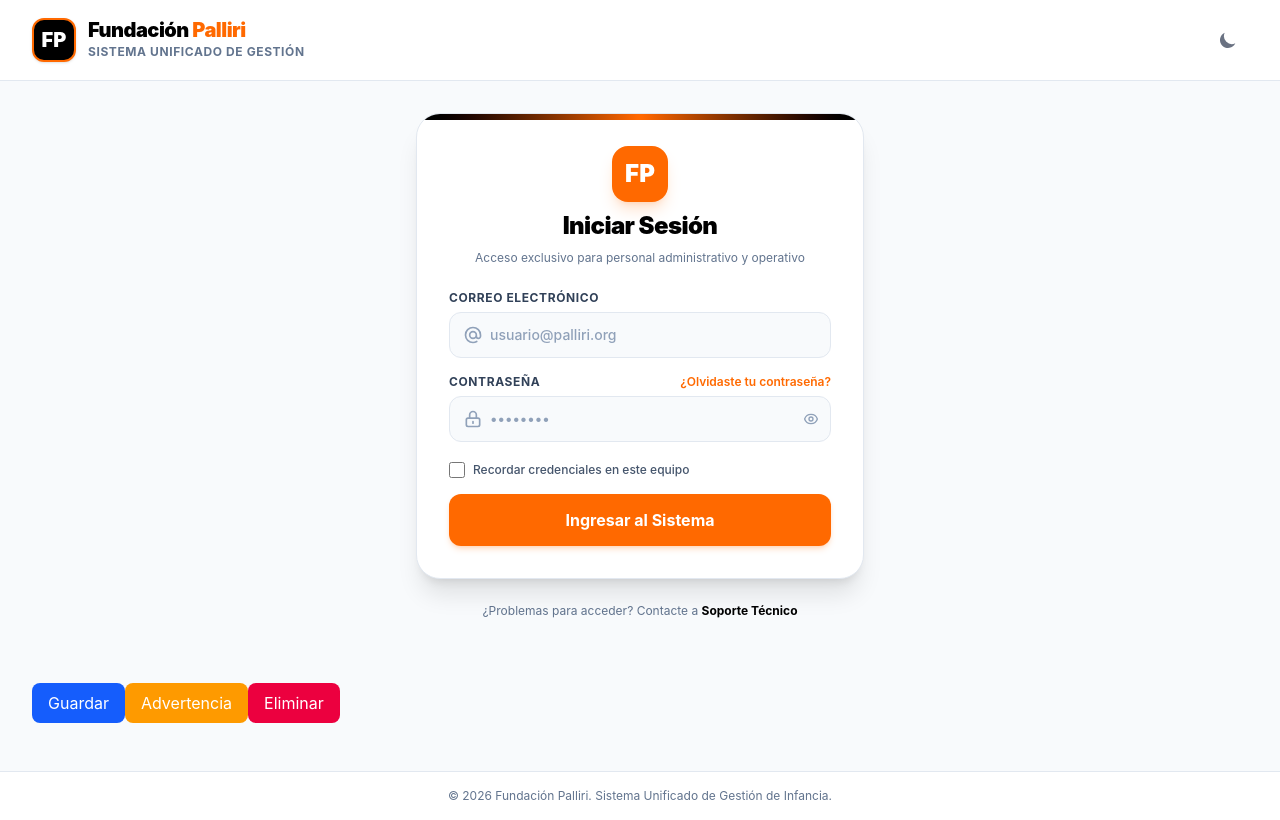
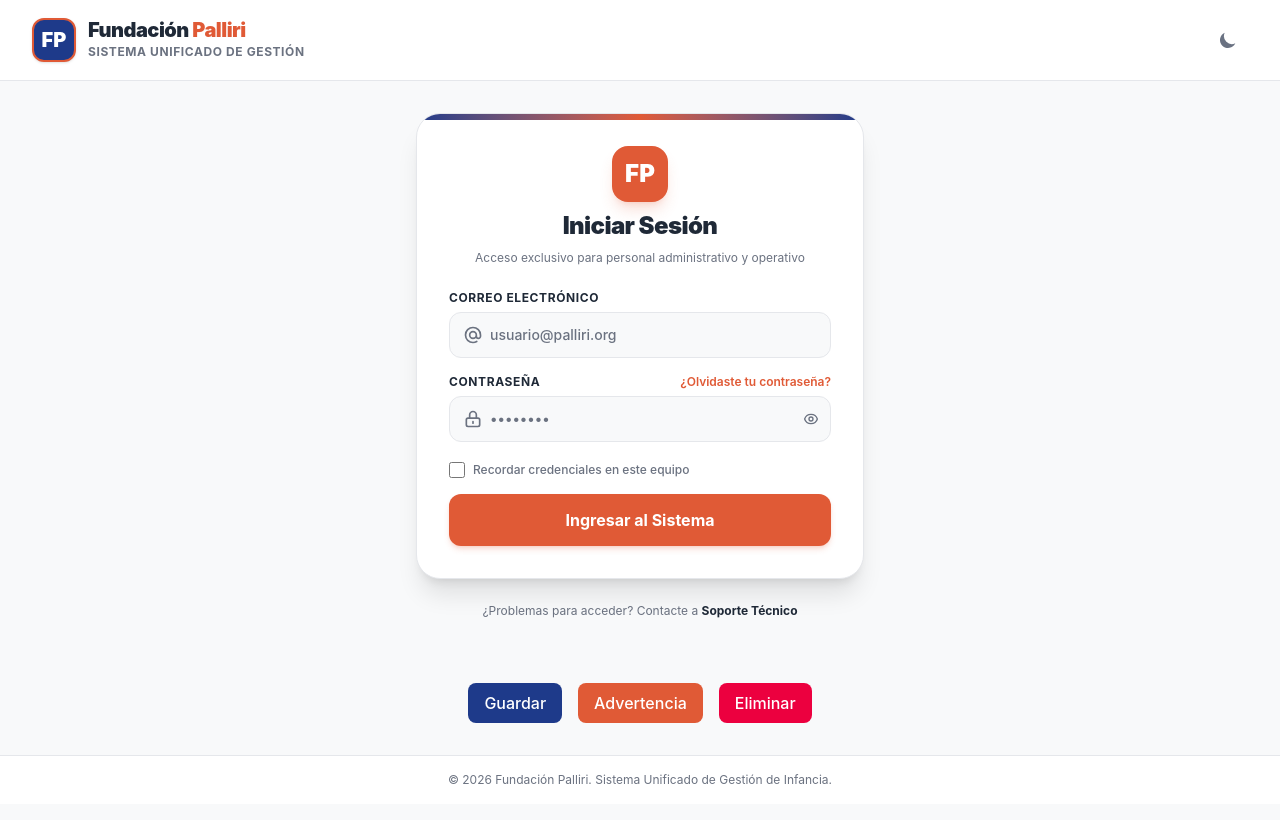
Before and after one commit to Noonexyz1/palliri-front, an Angular app: page /principal in a window 1280 px wide. Both pictures are taken after a click on the button "Iniciar Sesión". Built offline with nearby package versions, Linux system fonts and the light colour scheme.

Commit message:
Definimos los colores de la fundacion

```diff
--- a/src/app/features/auth/pages/login/login.html
+++ b/src/app/features/auth/pages/login/login.html
@@ -1,21 +1,20 @@
-<div
-  class="animate-fade-in min-h-screen bg-slate-50 dark:bg-black text-slate-900 dark:text-slate-100 flex flex-col justify-between font-sans">
+<div class="animate-fade-in min-h-screen bg-app-bg text-app-text flex flex-col justify-between font-sans">
 
   <!-- Header Simplificado de Login -->
-  <header class="w-full bg-white dark:bg-slate-950 border-b border-slate-200 dark:border-slate-800">
+  <header class="w-full bg-app-surface border-b border-app-border">
     <div class="max-w-7xl mx-auto px-4 sm:px-6 lg:px-8 h-20 flex items-center justify-between">
 
       <!-- Logo y Nombre de la Fundación -->
       <a href="/" class="flex items-center space-x-3 group cursor-pointer">
         <div
-          class="w-11 h-11 rounded-xl bg-black text-white font-black text-xl flex items-center justify-center border-2 border-orange-500 shadow-sm group-hover:scale-105 transition-transform">
+          class="w-11 h-11 rounded-xl bg-brand-secondary text-white font-black text-xl flex items-center justify-center border-2 border-brand-primary shadow-sm group-hover:scale-105 transition-transform">
           FP
         </div>
         <div>
-          <span class="text-xl font-black tracking-tight text-black dark:text-white block leading-none">
-            Fundación <span class="text-orange-500">Palliri</span>
+          <span class="text-xl font-black tracking-tight text-app-text block leading-none">
+            Fundación <span class="text-brand-primary">Palliri</span>
           </span>
-          <span class="text-xs font-bold text-slate-500 dark:text-slate-400 uppercase tracking-wider block mt-1">
+          <span class="text-xs font-bold text-app-text-muted uppercase tracking-wider block mt-1">
             Sistema Unificado de Gestión
           </span>
         </div>
@@ -32,22 +31,22 @@
     <div class="w-full max-w-md">
 
       <!-- Tarjeta Contenedora -->
-      <div
-        class="bg-white dark:bg-slate-950 rounded-3xl border border-slate-200 dark:border-slate-800 shadow-xl p-8 space-y-6 relative overflow-hidden">
+      <div class="bg-app-surface rounded-3xl border border-app-border shadow-xl p-8 space-y-6 relative overflow-hidden">
 
         <!-- Línea Decorativa Superior -->
-        <div class="absolute top-0 left-0 right-0 h-1.5 bg-gradient-to-r from-black via-orange-500 to-black"></div>
+        <div
+          class="absolute top-0 left-0 right-0 h-1.5 bg-gradient-to-r from-brand-secondary via-brand-primary to-brand-secondary"></div>
 
         <!-- Encabezado del Formulario -->
         <div class="text-center space-y-2">
           <div
-            class="inline-flex items-center justify-center w-14 h-14 rounded-2xl bg-orange-500 text-white font-black text-2xl shadow-lg shadow-orange-500/20 mb-2">
+            class="inline-flex items-center justify-center w-14 h-14 rounded-2xl bg-brand-primary text-white font-black text-2xl shadow-lg shadow-brand-primary/20 mb-2">
             FP
           </div>
-          <h1 class="text-2xl font-black tracking-tight text-black dark:text-white">
+          <h1 class="text-2xl font-black tracking-tight text-app-text">
             Iniciar Sesión
           </h1>
-          <p class="text-xs text-slate-500 dark:text-slate-400">
+          <p class="text-xs text-app-text-muted">
             Acceso exclusivo para personal administrativo y operativo
           </p>
         </div>
@@ -57,11 +56,11 @@
 
           <!-- Campo: Correo Electrónico -->
           <div class="space-y-1.5">
-            <label class="block text-xs font-bold uppercase tracking-wider text-slate-700 dark:text-slate-300">
+            <label class="block text-xs font-bold uppercase tracking-wider text-app-text">
               Correo Electrónico
             </label>
             <div class="relative">
-              <div class="absolute inset-y-0 left-0 pl-3.5 flex items-center pointer-events-none text-slate-400">
+              <div class="absolute inset-y-0 left-0 pl-3.5 flex items-center pointer-events-none text-app-text-muted">
                 <svg class="w-5 h-5" fill="none" stroke="currentColor" viewBox="0 0 24 24"
                      xmlns="http://www.w3.org/2000/svg">
                   <path stroke-linecap="round" stroke-linejoin="round" stroke-width="2"
@@ -73,22 +72,23 @@
                 name="email"
                 required
                 placeholder="usuario@palliri.org"
-                class="w-full pl-10 pr-4 py-3 rounded-xl bg-slate-50 dark:bg-slate-900 border border-slate-200 dark:border-slate-800 text-slate-900 dark:text-white placeholder-slate-400 focus:outline-none focus:border-orange-500 focus:ring-1 focus:ring-orange-500 transition-colors text-sm font-medium">
+                class="w-full pl-10 pr-4 py-3 rounded-xl bg-app-bg border border-app-border text-app-text placeholder-app-text-muted focus:outline-none focus:border-brand-primary focus:ring-1 focus:ring-brand-primary transition-colors text-sm font-medium">
             </div>
           </div>
 
           <!-- Campo: Contraseña -->
           <div class="space-y-1.5">
             <div class="flex items-center justify-between">
-              <label class="block text-xs font-bold uppercase tracking-wider text-slate-700 dark:text-slate-300">
+              <label class="block text-xs font-bold uppercase tracking-wider text-app-text">
                 Contraseña
               </label>
-              <a href="#" class="text-xs font-semibold text-orange-500 hover:text-orange-600 transition-colors">
+              <a href="#"
+                 class="text-xs font-semibold text-brand-primary hover:text-brand-primary-hover transition-colors">
                 ¿Olvidaste tu contraseña?
               </a>
             </div>
             <div class="relative">
-              <div class="absolute inset-y-0 left-0 pl-3.5 flex items-center pointer-events-none text-slate-400">
+              <div class="absolute inset-y-0 left-0 pl-3.5 flex items-center pointer-events-none text-app-text-muted">
                 <svg class="w-5 h-5" fill="none" stroke="currentColor" viewBox="0 0 24 24"
                      xmlns="http://www.w3.org/2000/svg">
                   <path stroke-linecap="round" stroke-linejoin="round" stroke-width="2"
@@ -100,12 +100,12 @@
                 name="password"
                 required
                 placeholder="••••••••"
-                class="w-full pl-10 pr-10 py-3 rounded-xl bg-slate-50 dark:bg-slate-900 border border-slate-200 dark:border-slate-800 text-slate-900 dark:text-white placeholder-slate-400 focus:outline-none focus:border-orange-500 focus:ring-1 focus:ring-orange-500 transition-colors text-sm font-medium">
+                class="w-full pl-10 pr-10 py-3 rounded-xl bg-app-bg border border-app-border text-app-text placeholder-app-text-muted focus:outline-none focus:border-brand-primary focus:ring-1 focus:ring-brand-primary transition-colors text-sm font-medium">
 
               <!-- Botón Mostrar/Ocultar Contraseña -->
               <button
                 type="button"
-                class="absolute inset-y-0 right-0 pr-3 flex items-center text-slate-400 hover:text-slate-600 dark:hover:text-slate-200 cursor-pointer">
+                class="absolute inset-y-0 right-0 pr-3 flex items-center text-app-text-muted hover:text-app-text cursor-pointer">
                 <svg class="w-4 h-4" fill="none" stroke="currentColor" viewBox="0 0 24 24"
                      xmlns="http://www.w3.org/2000/svg">
                   <path stroke-linecap="round" stroke-linejoin="round" stroke-width="2"
@@ -117,17 +117,14 @@
             </div>
           </div>
 
-          <!--<app-icono [nombreIcono]="'ojoDesactivado'" [isBordered]="true"></app-icono>-->
-
           <!-- Opción: Recordar Sesión -->
           <div class="flex items-center pt-1">
             <input
               id="remember"
               type="checkbox"
               name="remember"
-              class="w-4 h-4 rounded border-slate-300 text-orange-500 focus:ring-orange-500 dark:bg-slate-900 dark:border-slate-800 cursor-pointer">
-            <label for="remember"
-                   class="ml-2 block text-xs font-medium text-slate-600 dark:text-slate-400 cursor-pointer">
+              class="w-4 h-4 rounded border-app-border text-brand-primary focus:ring-brand-primary bg-app-bg cursor-pointer">
+            <label for="remember" class="ml-2 block text-xs font-medium text-app-text-muted cursor-pointer">
               Recordar credenciales en este equipo
             </label>
           </div>
@@ -135,7 +132,7 @@
           <!-- Botón de Entrar -->
           <button
             type="submit"
-            class="w-full py-3.5 px-4 rounded-xl font-bold text-white bg-orange-500 hover:bg-orange-600 transition-all shadow-md shadow-orange-500/20 active:scale-[0.99] flex items-center justify-center cursor-pointer mt-4">
+            class="w-full py-3.5 px-4 rounded-xl font-bold text-white bg-brand-primary hover:bg-brand-primary-hover transition-all shadow-md shadow-brand-primary/20 active:scale-[0.99] flex items-center justify-center cursor-pointer mt-4">
             <span>Ingresar al Sistema</span>
           </button>
 
@@ -144,25 +141,33 @@
       </div>
 
       <!-- Pie del Formulario -->
-      <p class="text-center text-xs text-slate-500 dark:text-slate-400 mt-6">
+      <p class="text-center text-xs text-app-text-muted mt-6">
         ¿Problemas para acceder? Contacte a
-        <a href="mailto:soporte@palliri.org" class="font-bold text-black dark:text-white hover:underline">Soporte
-          Técnico</a>
+        <a href="mailto:soporte@palliri.org" class="font-bold text-app-text hover:underline">Soporte Técnico</a>
       </p>
 
     </div>
   </main>
 
-  <div class="p-8 space-y-4">
-    <button (click)="guardar()" class="px-4 py-2 bg-blue-600 text-white rounded-lg">Guardar</button>
-    <button (click)="advertir()" class="px-4 py-2 bg-amber-500 text-white rounded-lg">Advertencia</button>
-    <button (click)="eliminar()" class="px-4 py-2 bg-rose-600 text-white rounded-lg">Eliminar</button>
+  <!-- Botones de Prueba (Alineados al tema de la aplicación) -->
+  <div class="p-8 flex items-center justify-center gap-4">
+    <button (click)="guardar()"
+            class="px-4 py-2 bg-brand-secondary text-white font-medium rounded-lg hover:opacity-90 transition-opacity">
+      Guardar
+    </button>
+    <button (click)="advertir()"
+            class="px-4 py-2 bg-brand-primary text-white font-medium rounded-lg hover:bg-brand-primary-hover transition-colors">
+      Advertencia
+    </button>
+    <button (click)="eliminar()"
+            class="px-4 py-2 bg-rose-600 text-white font-medium rounded-lg hover:bg-rose-700 transition-colors">
+      Eliminar
+    </button>
   </div>
 
-
   <!-- Footer Simplificado -->
-  <footer class="w-full bg-white dark:bg-slate-950 border-t border-slate-200 dark:border-slate-800 py-4 text-center">
-    <p class="text-xs text-slate-500 dark:text-slate-400">
+  <footer class="w-full bg-app-surface border-t border-app-border py-4 text-center">
+    <p class="text-xs text-app-text-muted">
       © 2026 Fundación Palliri. Sistema Unificado de Gestión de Infancia.
     </p>
   </footer>
--- a/src/styles.css
+++ b/src/styles.css
@@ -1,3 +1,45 @@
 @import "tailwindcss";
 
 @custom-variant dark (&:where(.dark, .dark *));
+
+/* 1. Definición de variables de color con la paleta Palliri */
+@theme {
+  /* Marca principal (Naranja Arcilla) */
+  --color-brand-primary: #E05A36;
+  --color-brand-primary-hover: #C84A28;
+
+  /* Marca secundaria / Institucional (Azul) */
+  --color-brand-secondary: #1E3A8A;
+
+  /* Acentos de estado */
+  --color-brand-accent: #10B981;
+
+  /* Colores semánticos para el tema */
+  --color-app-bg: #F8F9FA;
+  --color-app-surface: #FFFFFF;
+  --color-app-text: #1F2937;
+  --color-app-text-muted: #6B7280;
+  --color-app-border: #E5E7EB;
+}
+
+/* 2. Sobrescritura de variables semánticas para Modo Oscuro */
+.dark {
+  /* En dark mode, el naranja se vuelve un poco más vivo para dar buen contraste */
+  --color-brand-primary: #FF7A59;
+  --color-brand-primary-hover: #E05A36;
+
+  --color-brand-secondary: #38BDF8;
+
+  /* Fondos oscuros (Azul Pizarra) */
+  --color-app-bg: #0F172A;
+  --color-app-surface: #1E293B;
+  --color-app-text: #F1F5F9;
+  --color-app-text-muted: #94A3B8;
+  --color-app-border: #334155;
+}
+
+/* 3. Estilos base del documento */
+body {
+  background-color: var(--color-app-bg);
+  color: var(--color-app-text);
+}
```
Also changed, not shown: src/app/features/principal/principal.html (+31 -32 lines).
